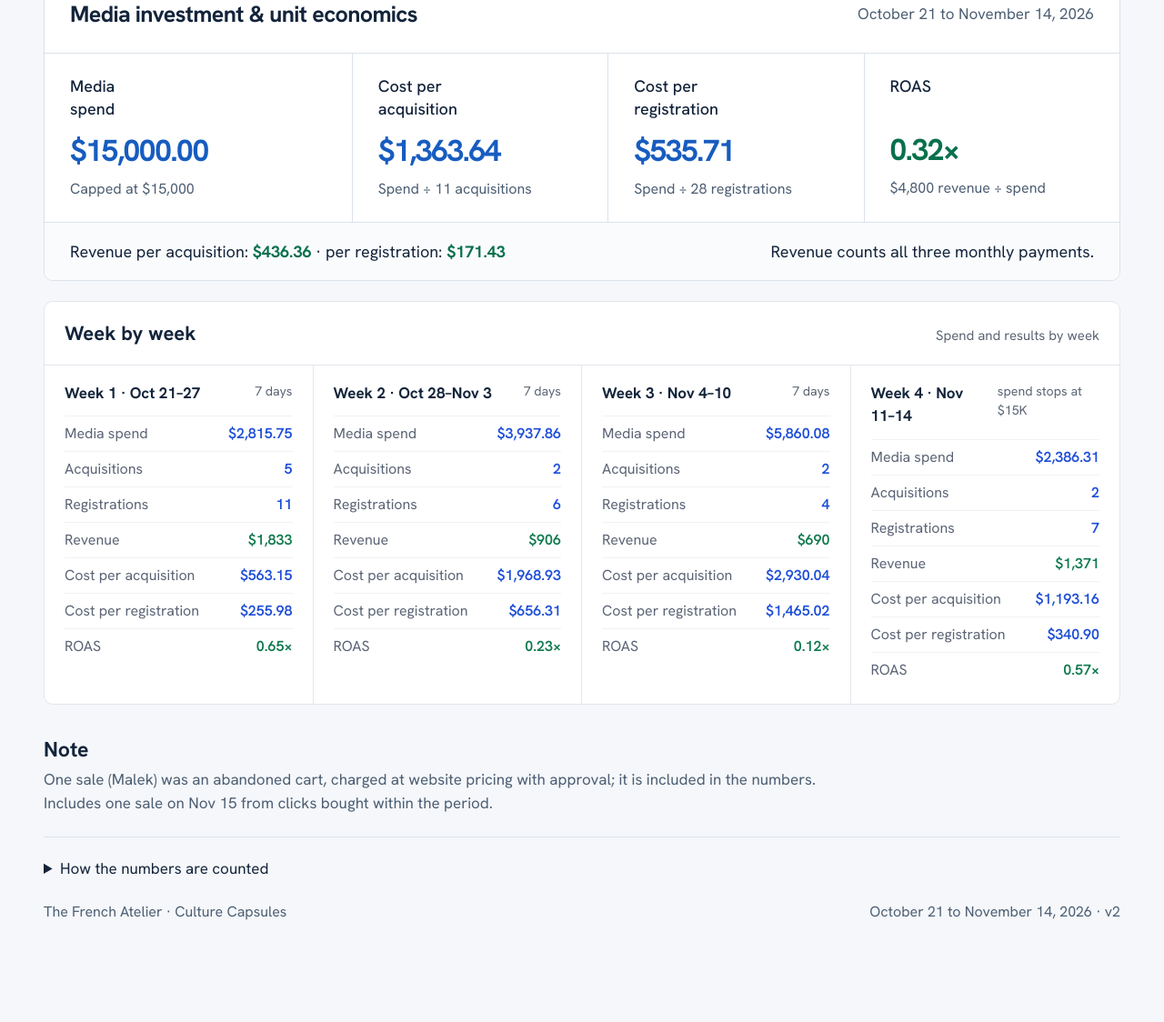
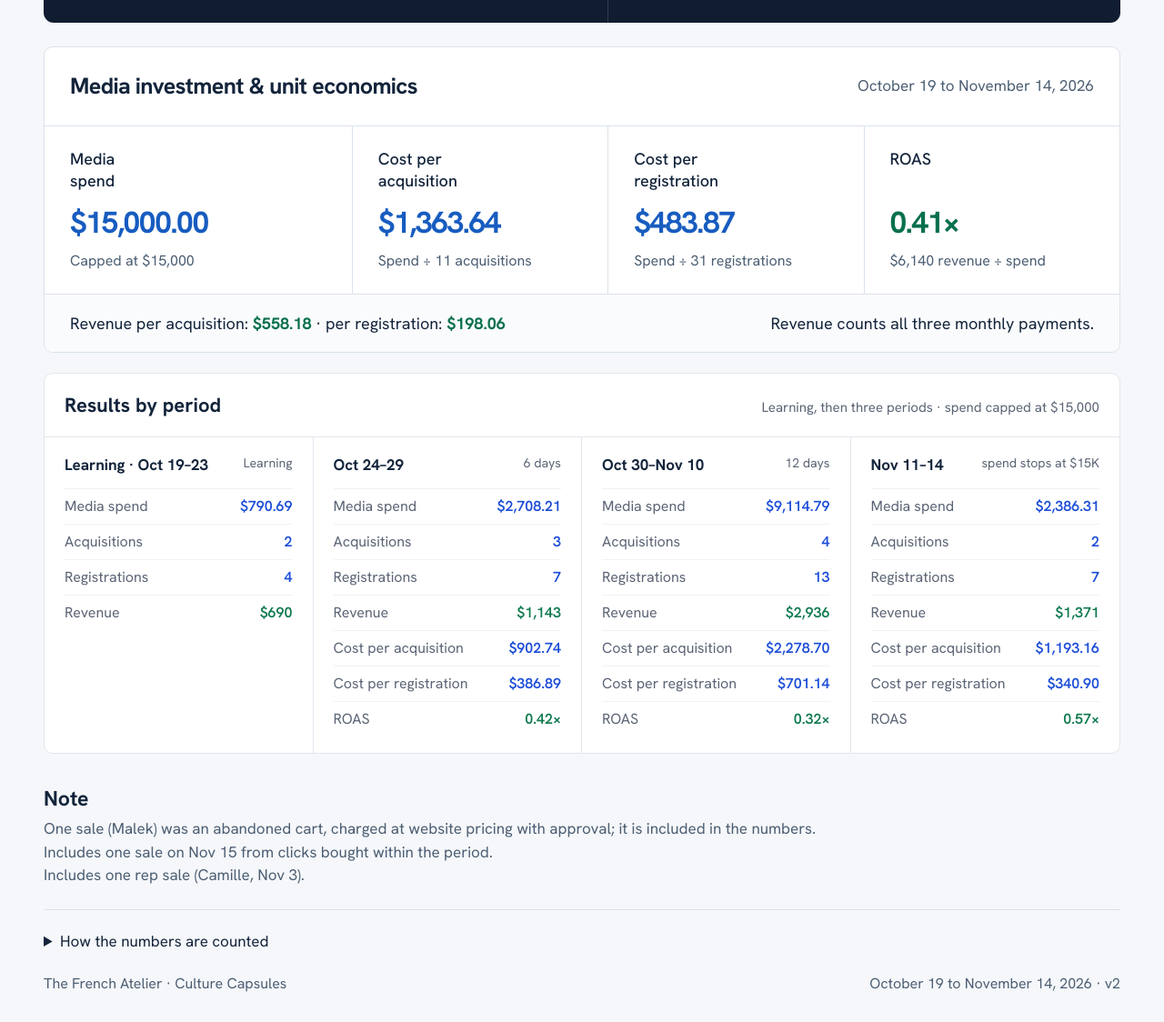
Before and after one commit to gitteromri-ux/french-capsules-week-one, a plain HTML site: page v2/index.html in a window 1280 px wide. Shown: the part 933-2057 px from the top of the page at 91% size. Before the commit the page ends 1978 px from the top, so only its background shows below. Drawn offline with Linux system fonts and the light colour scheme.

Commit message:
v2: Option 2 with Camille — learning + 3 periods, spend capped at $15,000
Includes Camille's Nov 3 rep sale ($1,340 BI-rounded, 3 regs, 0 acq).
Totals: 11 acq, 31 regs, $6,140 revenue, CPA $1,363.64, CPR $483.87, ROAS 0.41.

```diff
--- a/v2/index.html
+++ b/v2/index.html
@@ -4,7 +4,7 @@
 <meta charset="utf-8"><meta name="viewport" content="width=device-width,initial-scale=1">
 <meta name="robots" content="noindex,nofollow"><meta name="theme-color" content="#101c30">
 <title>French Capsules | Pilot results to date (v2)</title>
-<meta name="description" content="French Capsules pilot, October 21 to November 14, 2026: 11 acquisitions, 28 capsule registrations, $4,800 full contract revenue.">
+<meta name="description" content="French Capsules pilot, October 19 to November 14, 2026: 11 acquisitions, 31 capsule registrations, $6,140 full contract revenue.">
 <link rel="preconnect" href="https://fonts.googleapis.com"><link rel="preconnect" href="https://fonts.gstatic.com" crossorigin>
 <link href="https://fonts.googleapis.com/css2?family=Hanken+Grotesk:wght@400;500;600;700;800&family=Instrument+Serif&display=swap" rel="stylesheet">
 <style>
@@ -38,69 +38,65 @@ footer{padding:22px 0 30px;font-size:16px;color:var(--muted)}summary{cursor:poin
 .wk-grid{display:grid;grid-template-columns:repeat(4,1fr)}.wk{padding:18px 22px;border-right:1px solid #e3e6ec}.wk:last-child{border-right:0}
 .wk h3{font-size:17px;margin:0 0 12px;display:flex;justify-content:space-between;gap:8px}.wk h3 small{color:#5b6475;font-weight:400}
 .wk dl{margin:0}.wk dl div{display:flex;justify-content:space-between;padding:7px 0;border-top:1px solid #f0f2f5;font-size:16px}.wk dt{color:#5b6475}.wk dd{margin:0;font-weight:600;color:#1d4ed8}.wk dd.g{color:#0f7a4f}
-@media(max-width:800px){.wk-grid{grid-template-columns:1fr}.wk{border-right:0;border-bottom:1px solid #e3e6ec}.weeks-head{flex-direction:column;gap:4px}}
+@media(max-width:1100px){.wk-grid{grid-template-columns:1fr 1fr}.wk:nth-child(2n){border-right:0}.wk:nth-child(-n+2){border-bottom:1px solid #e3e6ec}}
+@media(max-width:800px){.wk-grid{grid-template-columns:1fr}.wk{border-right:0;border-bottom:1px solid #e3e6ec}.wk:nth-child(2n){border-right:0}.weeks-head{flex-direction:column;gap:4px}}
 @media(max-width:800px){.period{white-space:normal}.period span{font-size:15px}}
 </style>
 </head>
 <body>
 <div class="brandbar"><div class="wrap"><div class="brand">The French Atelier</div><span>Culture Capsules</span></div></div>
 <main class="wrap">
-     <header><div><h1>French Capsules.<br>Pilot results.</h1><p>Paid acquisition pilot · updated v2 · <a href="../">Week 1 version</a></p></div><div class="period"><strong>Oct 21 to Nov 14, 2026</strong><span>Media spend capped at $15,000 · Israel time · USD</span></div></header>
+       <header><div><h1>French Capsules.<br>Pilot results.</h1><p>Paid acquisition pilot · updated v2 · <a href="../">Week 1 version</a></p></div><div class="period"><strong>Oct 19 to Nov 14, 2026</strong><span>Media spend capped at $15,000 · Israel time · USD</span></div></header>
 <section class="results" aria-label="Core results">
- <article class="result volume"><h2>Capsule registrations</h2><div class="number">28</div><p>28 capsules purchased</p></article>
+ <article class="result volume"><h2>Capsule registrations</h2><div class="number">31</div><p>31 capsules purchased</p></article>
  <article class="result volume"><h2>Acquisitions</h2><div class="number">11</div><p>11 buyers</p></article>
- <article class="result ratio"><h2>Capsules per acquisition</h2><div class="number">2.55×</div><p>28 registrations ÷ 11 acquisitions</p></article>
- <article class="result value"><h2>Revenue</h2><div class="number">$4.8k</div><p>$4,800 full 3-month contract value</p></article>
+ <article class="result ratio"><h2>Capsules per acquisition</h2><div class="number">2.82×</div><p>31 registrations ÷ 11 acquisitions</p></article>
+ <article class="result value"><h2>Revenue</h2><div class="number">$6,140</div><p>$6,140 full 3-month contract value</p></article>
 </section>
 <section class="bundle">
  <div class="bundle-copy"><h2>8 out of 11 buyers took more than one capsule.</h2><p><strong>8 of 12 orders</strong> were the full three-capsule bundle.</p></div>
  <div class="bundle-math">
   <div class="math-row"><span>8 three-capsule orders<small>6 × $453, 2 × $567</small></span><strong>24 registrations</strong></div>
   <div class="math-row"><span>4 one-capsule orders<small>4 × $237</small></span><strong>4 registrations</strong></div>
-  <div class="math-row total"><span>12 orders · 11 acquisitions · $4,800</span><strong>28 registrations</strong></div>
+  <div class="math-row"><span>Rep sale (Camille), Nov 3<small>3 registrations, $1,340</small></span><strong>3 registrations</strong></div>
+  <div class="math-row total"><span>11 acquisitions · $6,140</span><strong>31 registrations</strong></div>
  </div>
 </section>
 <section class="support">
- <div class="support-head"><h2>Media investment &amp; unit economics</h2><p>October 21 to November 14, 2026</p></div>
+ <div class="support-head"><h2>Media investment &amp; unit economics</h2><p>October 19 to November 14, 2026</p></div>
  <div class="support-grid">
   <article><h3>Media<br>spend</h3><div class="metric-number spend">$15,000.00</div><p>Capped at $15,000</p></article>
   <article><h3>Cost per<br>acquisition</h3><div class="metric-number spend">$1,363.64</div><p>Spend ÷ 11 acquisitions</p></article>
-  <article><h3>Cost per<br>registration</h3><div class="metric-number spend">$535.71</div><p>Spend ÷ 28 registrations</p></article>
-  <article><h3>ROAS</h3><div class="metric-number value">0.32×</div><p>$4,800 revenue ÷ spend</p></article>
+  <article><h3>Cost per<br>registration</h3><div class="metric-number spend">$483.87</div><p>Spend ÷ 31 registrations</p></article>
+  <article><h3>ROAS</h3><div class="metric-number value">0.41×</div><p>$6,140 revenue ÷ spend</p></article>
  </div>
- <div class="support-foot"><span>Revenue per acquisition: <strong>$436.36</strong> · per registration: <strong>$171.43</strong></span><span>Revenue counts all three monthly payments.</span></div>
+ <div class="support-foot"><span>Revenue per acquisition: <strong>$558.18</strong> · per registration: <strong>$198.06</strong></span><span>Revenue counts all three monthly payments.</span></div>
 </section>
-<section class="weeks" aria-label="Weekly results">
- <div class="weeks-head"><h2>Week by week</h2><p>Spend and results by week</p></div>
+<section class="weeks" aria-label="Results by period">
+ <div class="weeks-head"><h2>Results by period</h2><p>Learning, then three periods · spend capped at $15,000</p></div>
  <div class="wk-grid">
-  <article class="wk"><h3>Week 1 · Oct 21–27<small>7 days</small></h3><dl>
-   <div><dt>Media spend</dt><dd>$2,815.75</dd></div><div><dt>Acquisitions</dt><dd>5</dd></div><div><dt>Registrations</dt><dd>11</dd></div>
-   <div><dt>Revenue</dt><dd class="g">$1,833</dd></div><div><dt>Cost per acquisition</dt><dd>$563.15</dd></div><div><dt>Cost per registration</dt><dd>$255.98</dd></div>
-   <div><dt>ROAS</dt><dd class="g">0.65×</dd></div></dl></article>
-  <article class="wk"><h3>Week 2 · Oct 28–Nov 3<small>7 days</small></h3><dl>
-   <div><dt>Media spend</dt><dd>$3,937.86</dd></div><div><dt>Acquisitions</dt><dd>2</dd></div><div><dt>Registrations</dt><dd>6</dd></div>
-   <div><dt>Revenue</dt><dd class="g">$906</dd></div><div><dt>Cost per acquisition</dt><dd>$1,968.93</dd></div><div><dt>Cost per registration</dt><dd>$656.31</dd></div>
-   <div><dt>ROAS</dt><dd class="g">0.23×</dd></div></dl></article>
-  <article class="wk"><h3>Week 3 · Nov 4–10<small>7 days</small></h3><dl>
-   <div><dt>Media spend</dt><dd>$5,860.08</dd></div><div><dt>Acquisitions</dt><dd>2</dd></div><div><dt>Registrations</dt><dd>4</dd></div>
-   <div><dt>Revenue</dt><dd class="g">$690</dd></div><div><dt>Cost per acquisition</dt><dd>$2,930.04</dd></div><div><dt>Cost per registration</dt><dd>$1,465.02</dd></div>
-   <div><dt>ROAS</dt><dd class="g">0.12×</dd></div></dl></article>
-  <article class="wk"><h3>Week 4 · Nov 11–14<small>spend stops at $15K</small></h3><dl>
-   <div><dt>Media spend</dt><dd>$2,386.31</dd></div><div><dt>Acquisitions</dt><dd>2</dd></div><div><dt>Registrations</dt><dd>7</dd></div>
-   <div><dt>Revenue</dt><dd class="g">$1,371</dd></div><div><dt>Cost per acquisition</dt><dd>$1,193.16</dd></div><div><dt>Cost per registration</dt><dd>$340.90</dd></div>
-   <div><dt>ROAS</dt><dd class="g">0.57×</dd></div></dl></article>
+  <article class="wk"><h3>Learning · Oct 19–23<small>Learning</small></h3><dl>
+   <div><dt>Media spend</dt><dd>$790.69</dd></div><div><dt>Acquisitions</dt><dd>2</dd></div><div><dt>Registrations</dt><dd>4</dd></div><div><dt>Revenue</dt><dd class="g">$690</dd></div></dl></article>
+  <article class="wk"><h3>Oct 24–29<small>6 days</small></h3><dl>
+   <div><dt>Media spend</dt><dd>$2,708.21</dd></div><div><dt>Acquisitions</dt><dd>3</dd></div><div><dt>Registrations</dt><dd>7</dd></div><div><dt>Revenue</dt><dd class="g">$1,143</dd></div><div><dt>Cost per acquisition</dt><dd>$902.74</dd></div><div><dt>Cost per registration</dt><dd>$386.89</dd></div><div><dt>ROAS</dt><dd class="g">0.42×</dd></div></dl></article>
+  <article class="wk"><h3>Oct 30–Nov 10<small>12 days</small></h3><dl>
+   <div><dt>Media spend</dt><dd>$9,114.79</dd></div><div><dt>Acquisitions</dt><dd>4</dd></div><div><dt>Registrations</dt><dd>13</dd></div><div><dt>Revenue</dt><dd class="g">$2,936</dd></div><div><dt>Cost per acquisition</dt><dd>$2,278.70</dd></div><div><dt>Cost per registration</dt><dd>$701.14</dd></div><div><dt>ROAS</dt><dd class="g">0.32×</dd></div></dl></article>
+  <article class="wk"><h3>Nov 11–14<small>spend stops at $15K</small></h3><dl>
+   <div><dt>Media spend</dt><dd>$2,386.31</dd></div><div><dt>Acquisitions</dt><dd>2</dd></div><div><dt>Registrations</dt><dd>7</dd></div><div><dt>Revenue</dt><dd class="g">$1,371</dd></div><div><dt>Cost per acquisition</dt><dd>$1,193.16</dd></div><div><dt>Cost per registration</dt><dd>$340.90</dd></div><div><dt>ROAS</dt><dd class="g">0.57×</dd></div></dl></article>
  </div>
 </section>
 <section class="collection">
- <div><h2>Note</h2><p>One sale (Malek) was an abandoned cart, charged at website pricing with approval; it is included in the numbers.</p><p>Includes one sale on Nov 15 from clicks bought within the period.</p></div>
+ <div><h2>Note</h2><p>One sale (Malek) was an abandoned cart, charged at website pricing with approval; it is included in the numbers.</p><p>Includes one sale on Nov 15 from clicks bought within the period.</p><p>Includes one rep sale (Camille, Nov 3).</p></div>
 </section>
 <footer>
  <details><summary>How the numbers are counted</summary>
   <p><strong>Registrations</strong> count capsules, not orders: one order can include 1, 2 or 3 capsules. Each order is counted from its contract value at the <a href="https://www.frenchatelierlive.com/culture-capsules" target="_blank" rel="noopener noreferrer">website prices</a> (3 monthly payments): 1 capsule $297, 2 capsules $534, 3 capsules $567; with the 20% CAPSULE20 code $237, $426 and $453.</p>
-  <p><strong>Revenue</strong> is the full 3-month contract value of all 12 orders from 11 buyers. <strong>Spend</strong> is media spend for the Culture Capsules campaigns from October 21, 2026, capped at $15,000, reached partway through November 14 ($98.29 of that day's $748.57). Israel time. ROAS = revenue ÷ spend, media only.</p>
+  <p><strong>Revenue</strong> is the full 3-month contract value of the 12 website orders from 11 buyers ($4,800) plus one rep sale (Camille, Nov 3) booked at the BI rounded contract price of $1,340 ($1.34K). <strong>Spend</strong> is media spend for the Culture Capsules campaigns from October 19, 2026, capped at $15,000, reached partway through November 14 ($98.29 of that day's $748.57). Israel time. ROAS = revenue ÷ spend, media only. Camille adds 3 registrations and $1,340 of revenue, and 0 acquisitions.</p>
  </details>
- <div class="foot"><span>The French Atelier · Culture Capsules</span><span>October 21 to November 14, 2026 · v2</span></div>
+ <div class="foot"><span>The French Atelier · Culture Capsules</span><span>October 19 to November 14, 2026 · v2</span></div>
 </footer>
+
+
 
 
 
```
